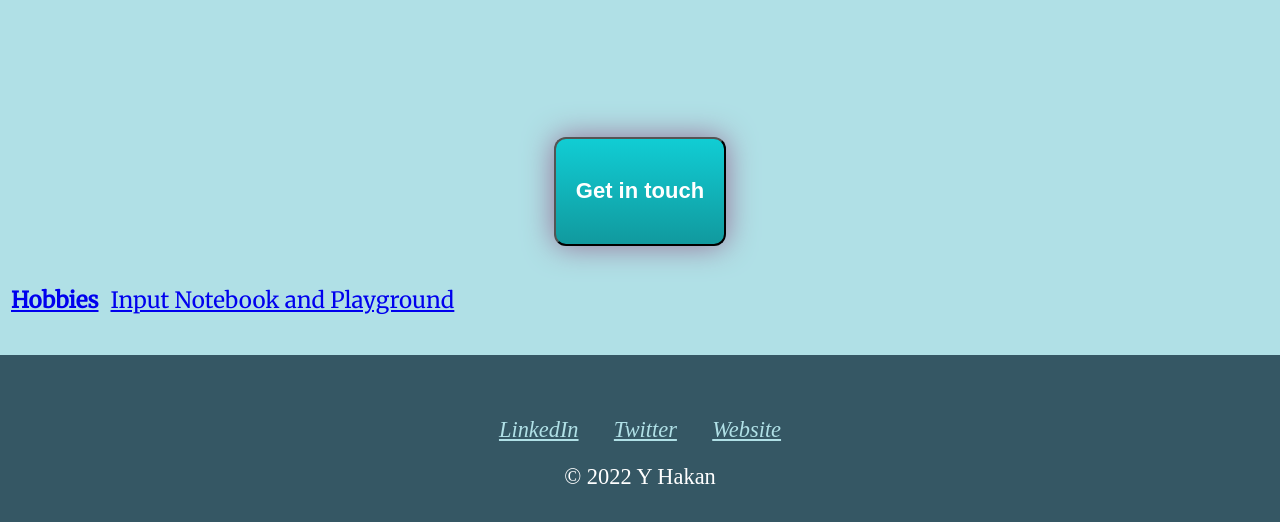
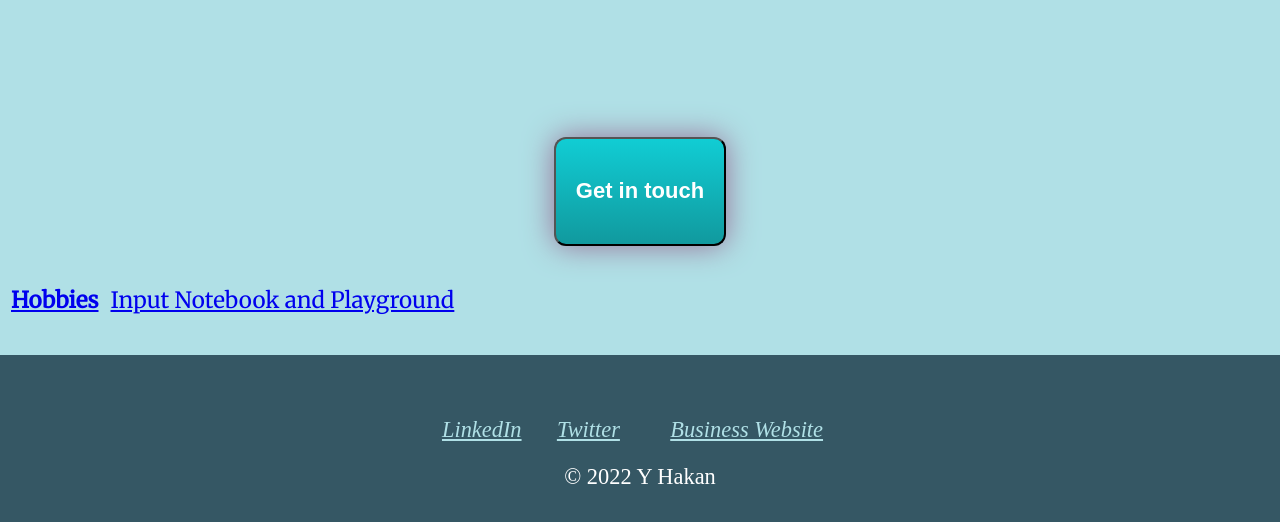
Before and after one commit to Hkn-Y/cv.3, a plain HTML site: page index.html in a window 1280 px wide. Shown: the part 4408-4930 px from the top of the page. Drawn offline with Linux system fonts and the light colour scheme.

Commit message:
Implement Business Website at footer

```diff
--- a/index.html
+++ b/index.html
@@ -137,7 +137,7 @@
     <div class="botdiv">
       <a class="footer-link" href="https://www.linkedin.com/">LinkedIn</a>
       <a class="footer-link" href="https://twitter.com/">Twitter</a>
-      <a class="footer-link" href="">Website</a> <br>
+      <a class="footer-link" href="https://hkn-y.github.io/business/"><strong>Business Website</strong></a> <br>
       <p style="color: white;line-height: 3;font-style: normal !important;font-weight: normal;">© 2022 Y Hakan</p>
     </div>
 
```
